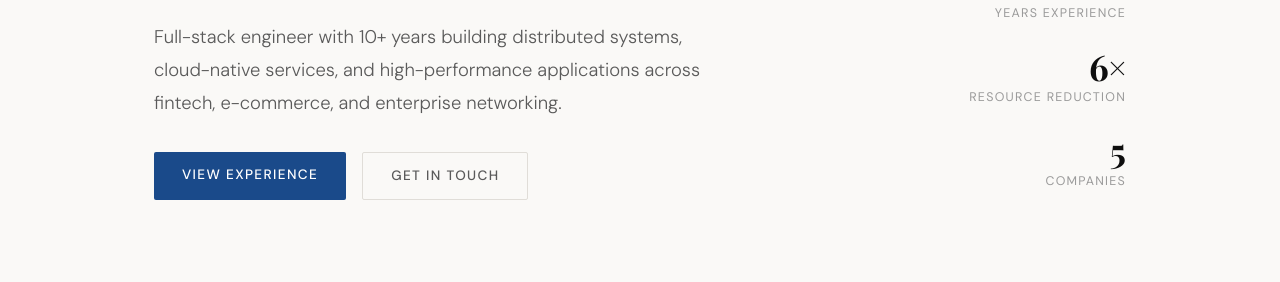
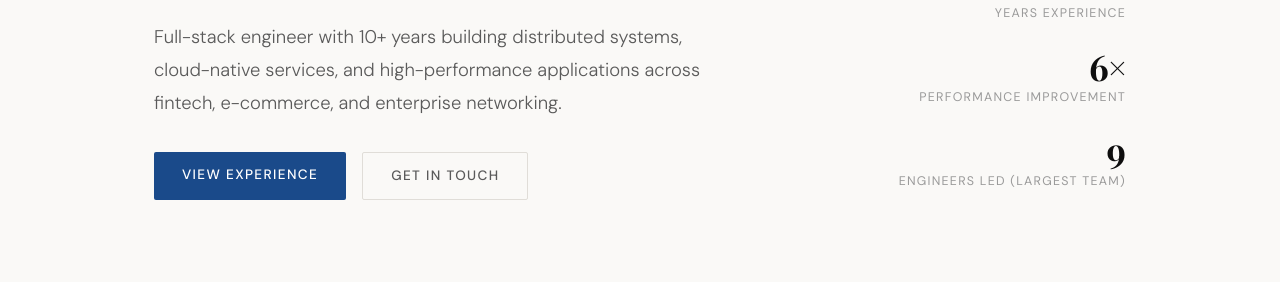
Before and after one commit to amihaescu/amihaescu.github.io, a Jekyll site: the page built from index.html, in a window 1280 px wide and 900 px high. Shown: the part 453-735 px from the top of the window. Built offline with Jekyll 4.4.1, drawn with Linux system fonts in a browser that asks for light colours.

Commit message:
small fix

```diff
--- a/index.html
+++ b/index.html
@@ -24,11 +24,11 @@ title: Home
     </div>
     <div class="stat">
       <div class="stat-number">6&times;</div>
-      <div class="stat-label">Resource reduction</div>
+      <div class="stat-label">Performance improvement</div>
     </div>
     <div class="stat">
-      <div class="stat-number">5</div>
-      <div class="stat-label">Companies</div>
+      <div class="stat-number">9</div>
+      <div class="stat-label">Engineers led (largest team)</div>
     </div>
   </div>
 </div>
```
Also changed, not shown: 2 other files.
